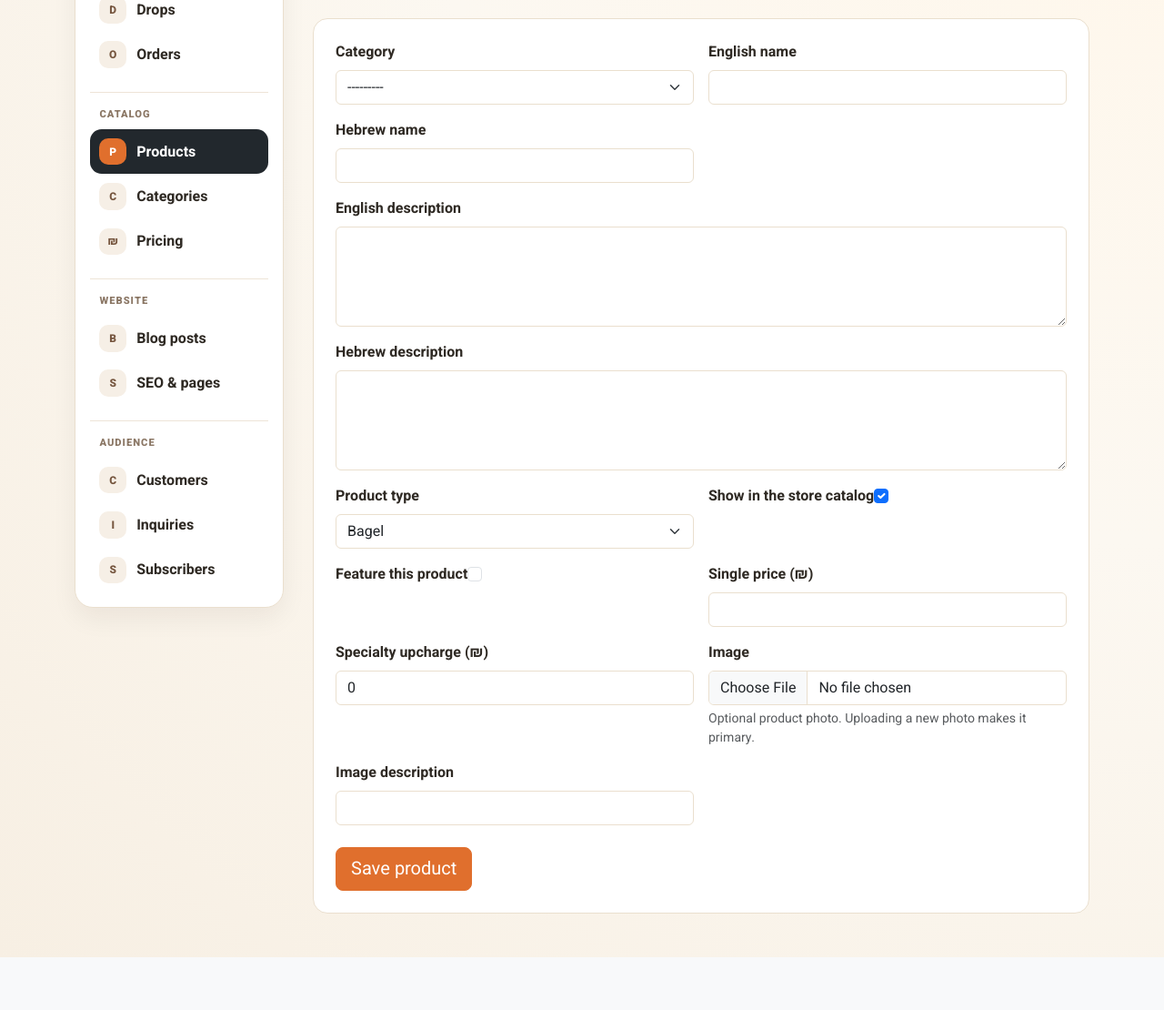
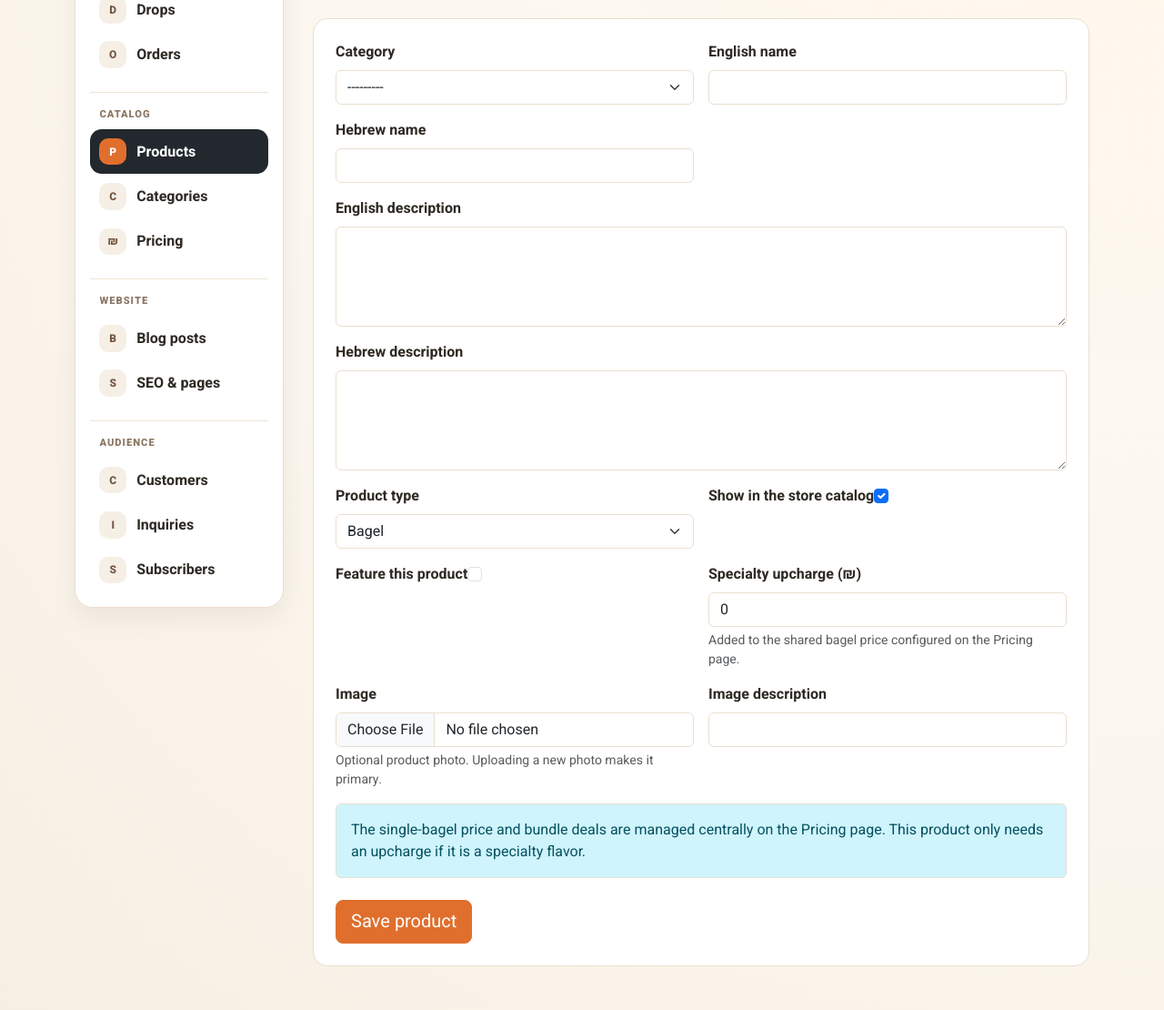
Before and after one commit to Boskelero/AvisBagel, a Django app: page /en/drops/staff/products/new/ in a window 1280 px wide. Shown: the part 212-1322 px from the top of the page at 91% size. Before the commit the page ends 1264 px from the top, so only its background shows below. Run offline with Django 5.2, Linux system fonts and the light colour scheme; the visitor is signed in with stand-in values (Sample User, id 1); data that the repository does not hold is empty; some libraries are stand-ins or nearby versions.

Commit message:
Centralize bagel product pricing

```diff
--- a/bagel_shop/apps/drops/forms.py
+++ b/bagel_shop/apps/drops/forms.py
@@ -58,9 +58,12 @@ class PageMetadataForm(forms.ModelForm):
 
 
 class ProductForm(forms.ModelForm):
-    price_ils = forms.DecimalField(max_digits=8, decimal_places=2, min_value=0, label="Single price (₪)")
+    price_ils = forms.DecimalField(
+        max_digits=8, decimal_places=2, min_value=0, required=False, label="Price (₪)"
+    )
     specialty_upcharge_ils = forms.DecimalField(
-        max_digits=8, decimal_places=2, min_value=0, label="Specialty upcharge (₪)", initial=0
+        max_digits=8, decimal_places=2, min_value=0, required=False,
+        label="Specialty upcharge (₪)", initial=0,
     )
     image = forms.ImageField(required=False, help_text="Optional product photo. Uploading a new photo makes it primary.")
     image_alt_text = forms.CharField(required=False, max_length=200, label="Image description")
@@ -104,11 +107,37 @@ class ProductForm(forms.ModelForm):
             validate_image_upload(image)
         return image
 
+    def clean(self):
+        cleaned_data = super().clean()
+        if (
+            cleaned_data.get("product_type") == Product.TYPE_EXTRA
+            and cleaned_data.get("price_ils") is None
+        ):
+            self.add_error("price_ils", "Enter a price for this extra item.")
+        if (
+            cleaned_data.get("product_type") == Product.TYPE_BAGEL
+            and not BagelPriceTier.objects.filter(quantity=1, is_active=True).exists()
+        ):
+            self.add_error(
+                "product_type",
+                "Add an active single-bagel price on the Pricing page first.",
+            )
+        return cleaned_data
+
     @transaction.atomic
     def save(self, commit=True):
         product = super().save(commit=False)
-        product.price_cents = int(self.cleaned_data["price_ils"] * 100)
-        product.specialty_upcharge_cents = int(self.cleaned_data["specialty_upcharge_ils"] * 100)
+        if product.product_type == Product.TYPE_BAGEL:
+            single_price_cents = BagelPriceTier.objects.get(
+                quantity=1, is_active=True
+            ).price_cents
+            product.specialty_upcharge_cents = int(
+                (self.cleaned_data.get("specialty_upcharge_ils") or 0) * 100
+            )
+            product.price_cents = single_price_cents + product.specialty_upcharge_cents
+        else:
+            product.price_cents = int(self.cleaned_data["price_ils"] * 100)
+            product.specialty_upcharge_cents = 0
         if commit:
             product.save()
             image = self.cleaned_data.get("image")
--- a/bagel_shop/apps/drops/views.py
+++ b/bagel_shop/apps/drops/views.py
@@ -11,7 +11,7 @@ from django.conf import settings
 from django.core.exceptions import ValidationError
 from django.core.files.storage import default_storage
 from django.db import transaction
-from django.db.models import Count, Q, Sum
+from django.db.models import Count, F, Q, Sum
 from django.forms import modelformset_factory
 from django.http import HttpResponse, JsonResponse
 from django.core.paginator import Paginator
@@ -299,6 +299,17 @@ def staff_products(request):
     if query:
         products = products.filter(Q(name_en__icontains=query) | Q(name_he__icontains=query))
     page_obj = _paginate(request, products)
+    single_price_cents = (
+        BagelPriceTier.objects.filter(quantity=1, is_active=True)
+        .values_list("price_cents", flat=True)
+        .first()
+    )
+    for product in page_obj:
+        product.staff_price_cents = (
+            single_price_cents + product.specialty_upcharge_cents
+            if product.product_type == Product.TYPE_BAGEL and single_price_cents is not None
+            else product.price_cents
+        )
     return render(request, "drops/staff_products.html", {
         "products": page_obj, "page_obj": page_obj, "query": query, "show_all": show_all
     })
@@ -437,6 +448,15 @@ def staff_pricing(request):
     formset = TierFormSet(request.POST or None, queryset=BagelPriceTier.objects.order_by("quantity"))
     if request.method == "POST" and formset.is_valid():
         formset.save()
+        single_price_cents = (
+            BagelPriceTier.objects.filter(quantity=1, is_active=True)
+            .values_list("price_cents", flat=True)
+            .first()
+        )
+        if single_price_cents is not None:
+            Product.objects.filter(product_type=Product.TYPE_BAGEL).update(
+                price_cents=single_price_cents + F("specialty_upcharge_cents")
+            )
         messages.success(request, "Bagel deal pricing updated.")
         return redirect("drops:staff_pricing")
     return render(request, "drops/staff_pricing.html", {"formset": formset})
@@ -776,11 +796,20 @@ def staff_customers_excel(request):
 @staff_member_required
 def staff_products_excel(request):
     products = Product.objects.select_related("category").order_by("product_type", "name")
+    single_price_cents = (
+        BagelPriceTier.objects.filter(quantity=1, is_active=True)
+        .values_list("price_cents", flat=True)
+        .first()
+    )
     rows = [[
         product.name_en or product.name,
         str(product.category),
         product.get_product_type_display(),
-        product.price_cents / 100,
+        (
+            single_price_cents + product.specialty_upcharge_cents
+            if product.product_type == Product.TYPE_BAGEL and single_price_cents is not None
+            else product.price_cents
+        ) / 100,
         product.specialty_upcharge_cents / 100,
         "Active" if product.is_active else "Hidden",
         "Yes" if product.is_featured else "No",
--- a/bagel_shop/static/js/site.js
+++ b/bagel_shop/static/js/site.js
@@ -212,9 +212,37 @@ function initFlashMessages() {
     });
 }
 
+function initProductForms() {
+    document.querySelectorAll('[data-product-form]').forEach((form) => {
+        const typeSelect = form.querySelector('[name="product_type"]');
+        const priceField = form.querySelector('[data-extra-price-field]');
+        const upchargeField = form.querySelector('[data-bagel-upcharge-field]');
+        const bagelNote = form.querySelector('[data-bagel-price-note]');
+        if (!typeSelect) return;
+
+        const update = () => {
+            const isBagel = typeSelect.value === 'bagel';
+            if (priceField) {
+                priceField.hidden = isBagel;
+                const input = priceField.querySelector('input');
+                if (input) input.disabled = isBagel;
+            }
+            if (upchargeField) {
+                upchargeField.hidden = !isBagel;
+                const input = upchargeField.querySelector('input');
+                if (input) input.disabled = !isBagel;
+            }
+            if (bagelNote) bagelNote.hidden = !isBagel;
+        };
+        typeSelect.addEventListener('change', update);
+        update();
+    });
+}
+
 document.addEventListener('DOMContentLoaded', function () {
     initHeroRotators();
     initDropCountdowns();
     initDropOrderForms();
     initFlashMessages();
+    initProductForms();
 });
--- a/bagel_shop/templates/base.html
+++ b/bagel_shop/templates/base.html
@@ -39,7 +39,7 @@
 
     <script src="https://unpkg.com/htmx.org@1.9.12"></script>
     <script src="https://cdn.jsdelivr.net/npm/bootstrap@5.3.3/dist/js/bootstrap.bundle.min.js"></script>
-    <script src="{% static 'js/site.js' %}?v=order-builder-1"></script>
+    <script src="{% static 'js/site.js' %}?v=product-pricing-1"></script>
     {% block extra_js %}{% endblock %}
 </body>
 </html>
--- a/bagel_shop/templates/drops/staff_product_form.html
+++ b/bagel_shop/templates/drops/staff_product_form.html
@@ -3,5 +3,5 @@
 {% block title %}{{ title }} | {{ SITE_NAME }}{% endblock %}
 {% block staff_content %}
 <div class="d-flex justify-content-between align-items-center mb-4"><div><h1 class="display-6 fw-bold">{{ title }}</h1><p class="text-muted">{% trans "Products stay in the catalog; each Drop chooses which ones are available." %}</p></div><a href="{% url 'drops:staff_products' %}" class="btn btn-outline-dark">{% trans "Cancel" %}</a></div>
-<form method="post" enctype="multipart/form-data" class="bg-white border rounded-4 p-4">{% csrf_token %}{% if form.non_field_errors %}<div class="alert alert-danger">{{ form.non_field_errors }}</div>{% endif %}<div class="row g-3">{% for field in form %}<div class="{% if 'description' in field.name %}col-12{% else %}col-md-6{% endif %}"><label class="form-label fw-semibold" for="{{ field.id_for_label }}">{{ field.label }}</label>{{ field }}{% if field.help_text %}<div class="form-text">{{ field.help_text }}</div>{% endif %}{% for error in field.errors %}<div class="text-danger small">{{ error }}</div>{% endfor %}</div>{% endfor %}</div><button class="btn btn-accent btn-lg mt-4" type="submit">{% trans "Save product" %}</button></form>
+<form method="post" enctype="multipart/form-data" class="bg-white border rounded-4 p-4" data-product-form>{% csrf_token %}{% if form.non_field_errors %}<div class="alert alert-danger">{{ form.non_field_errors }}</div>{% endif %}<div class="row g-3">{% for field in form %}<div class="{% if 'description' in field.name %}col-12{% else %}col-md-6{% endif %}"{% if field.name == 'price_ils' %} data-extra-price-field{% elif field.name == 'specialty_upcharge_ils' %} data-bagel-upcharge-field{% endif %}><label class="form-label fw-semibold" for="{{ field.id_for_label }}">{{ field.label }}</label>{{ field }}{% if field.name == 'price_ils' %}<div class="form-text">{% trans "Used only for extras such as spreads, jams, and merchandise." %}</div>{% elif field.name == 'specialty_upcharge_ils' %}<div class="form-text">{% trans "Added to the shared bagel price configured on the Pricing page." %}</div>{% elif field.help_text %}<div class="form-text">{{ field.help_text }}</div>{% endif %}{% for error in field.errors %}<div class="text-danger small">{{ error }}</div>{% endfor %}</div>{% endfor %}<div class="col-12" data-bagel-price-note><div class="alert alert-info mb-0">{% trans "The single-bagel price and bundle deals are managed centrally on the Pricing page. This product only needs an upcharge if it is a specialty flavor." %}</div></div></div><button class="btn btn-accent btn-lg mt-4" type="submit">{% trans "Save product" %}</button></form>
 {% endblock %}
```
Also changed, not shown: bagel_shop/apps/drops/tests.py (+34 -2 lines), bagel_shop/templates/drops/staff_products.html (+1 -1 lines), bagel_shop/apps/drops/migrations/0003_sync_bagel_product_prices.py (added).
